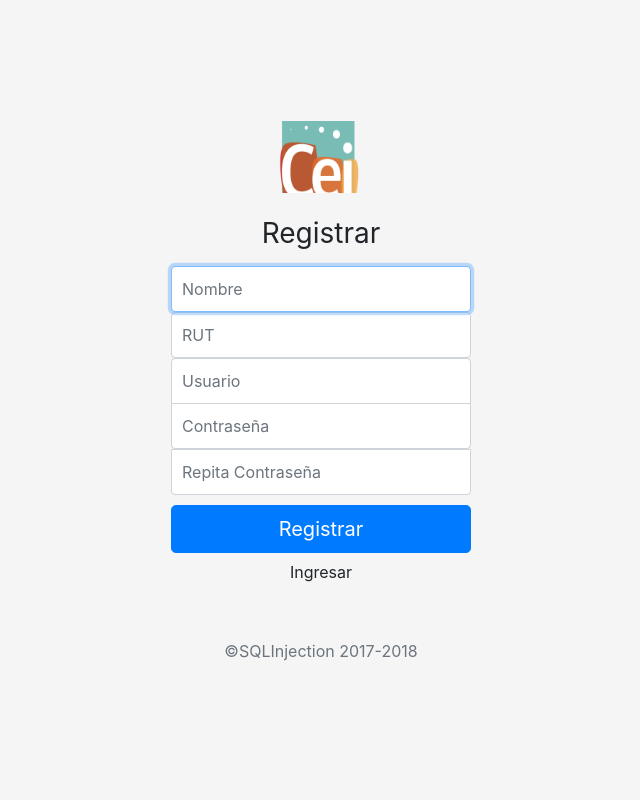
After one commit to DCC-CC4401/2018-1-SQL-Injection, a Django app: page /cei/register in a window 1280 px wide. The commit adds this page. Shown: the whole page, without its empty margins (319-959 px from the left). Run offline with Django 3.2, Linux system fonts and the light colour scheme; some libraries are stand-ins or nearby versions.

Commit message:
register

```diff
--- /dev/null
+++ b/inventario_cei/templates/register.html
@@ -0,0 +1,117 @@
+{# Load the tag library #}
+
+<script src="https://ajax.googleapis.com/ajax/libs/jquery/3.3.1/jquery.min.js"></script>
+
+{% load bootstrap4 %}
+
+{# Load CSS and JavaScript #}
+{% bootstrap_css %}
+{% bootstrap_javascript %}
+{% load static %}
+
+<style>
+html,body {
+  height: 100%;
+}
+
+body {
+  display: -ms-flexbox;
+  display: flex;
+  -ms-flex-align: center;
+  align-items: center;
+  padding-top: 40px;
+  padding-bottom: 40px;
+  background-color: #f5f5f5;
+}
+
+.form-signin {
+  width: 100%;
+  max-width: 330px;
+  padding: 15px;
+  margin: auto;
+}
+.form-signin .checkbox {
+  font-weight: 400;
+}
+.form-signin .form-control {
+  position: relative;
+  box-sizing: border-box;
+  height: auto;
+  padding: 10px;
+  font-size: 16px;
+}
+.form-signin .form-control:focus {
+  z-index: 2;
+}
+.form-signin input[type="email"] {
+  margin-bottom: -1px;
+  border-bottom-right-radius: 0;
+  border-bottom-left-radius: 0;
+}
+.form-signin input[type="password"] {
+  border-top-left-radius: 0;
+  border-top-right-radius: 0;
+}
+.btn-block {
+    margin-top: 10px
+}
+
+</style>
+
+<body class="text-center">
+    <form class="form-signin" method="POST" action="register" >
+        {% csrf_token %}
+        <img class="mb-4" src="{% static '/logo.png' %}" alt="" width="100" height="72">
+        <h1 class="h3 mb-3 font-weight-normal">Registrar</h1>
+        {% if error %}
+        <div class="alert alert-danger" role="alert">
+            <strong>Error: </strong>{{error}}
+        </div>
+        {%endif%}
+        {% if success %}
+        <div class="alert alert-success" role="alert">
+            <strong></strong>{{success}}
+        </div>
+        {%endif%}
+        <!-- nombre -->
+        <label for="inputName" class="sr-only">Nombre</label>
+        <input id="inputName" class="form-control" placeholder="Nombre" required="" autofocus="" type="text" name="name">
+
+        <!-- RUT -->
+        <label for="inputRut" class="sr-only">RUT</label>
+        <input id="inputRut" class="form-control" placeholder="RUT" required="" autofocus="" type="text" name="rut">
+
+        <!-- email -->
+        <label for="inputEmail" class="sr-only">Correo</label>
+        <input id="inputEmail" class="form-control" placeholder="Usuario" required="" autofocus="" type="email" name="email">
+
+        <!-- password -->
+        <label for="inputPassword" class="sr-only">Contrase&ntilde;a</label>
+        <input id="inputPassword" class="form-control" placeholder="Contrase&ntilde;a" required="" type="password" name="password">
+
+        <label for="inputRePassword" class="sr-only">ReContrase&ntilde;a</label>
+        <input id="inputRePassword" class="form-control" placeholder="Repita Contrase&ntilde;a" required="" type="password" name="re_password">
+
+        <button class="btn btn-lg btn-primary btn-block" type="submit">Registrar</button>
+
+        <a class="btn btn-default" href="/cei/login" >Ingresar</a>
+
+        <p class="mt-5 mb-3 text-muted">©SQLInjection 2017-2018</p>
+    </form>
+</body>
+
+<script>
+var password = document.getElementById("inputPassword")
+  , confirm_password = document.getElementById("inputRePassword");
+
+function validatePassword(){
+  if(password.value != confirm_password.value) {
+    confirm_password.setCustomValidity("Contrasenas no coinciden");
+  } else {
+    confirm_password.setCustomValidity('');
+  }
+}
+
+password.onchange = validatePassword;
+confirm_password.onkeyup = validatePassword;
+</script>
--- a/inventario_cei/testdata.py
+++ b/inventario_cei/testdata.py
@@ -33,9 +33,9 @@ def createReservations(clients, halls):
 
 def createClient():
     data = [
-        {'rut': 987654331, 'username': 'bart', 'email': 'bart@simpson.net', 'password':'12345678', 'name': 'bart simpson'},
-        {'rut': 387654322, 'username': 'lisa', 'email': 'lisa@simpson.net', 'password':'12345678', 'name': 'bart simpson'},
-        {'rut': 487654313, 'username': 'milhouse', 'email': 'milhouse@simpson.net', 'password':'12345678', 'name': 'bart simpson'},
+        {'rut': 987654331, 'username': 'bart@simpson.net', 'email': 'bart@simpson.net', 'password':'12345678', 'name': 'bart simpson'},
+        {'rut': 387654322, 'username': 'lisa@simpson.net', 'email': 'lisa@simpson.net', 'password':'12345678', 'name': 'bart simpson'},
+        {'rut': 487654313, 'username': 'milhouse@simpson.net', 'email': 'milhouse@simpson.net', 'password':'12345678', 'name': 'bart simpson'},
     ]
     datas = []
     for d in data:
--- a/inventario_cei/urls.py
+++ b/inventario_cei/urls.py
@@ -6,6 +6,7 @@ urlpatterns = [
     # long
     path('login', views.handleLogin, name='handleLogin'),
     path('logout', views.handleLogout, name='handleLogout'),
+    path('register', views.handleRegister, name='handleRegister'),
     # helping urls
     path('testdata', views.testdata, name='testdata'),
     path('createtestdata', views.createtestdata, name='createtestdata')
--- a/inventario_cei/views.py
+++ b/inventario_cei/views.py
@@ -19,6 +19,62 @@ from inventario_cei.models import Reserve
 from inventario_cei.models import Profile
 
 from .testdata import createClient,createHalls,createReservations,createObjects
+
+# register
+def handleRegister(request):
+    if request.user.is_authenticated:
+        return HttpResponseRedirect('/userprofile')
+
+    context = {}
+    if request.method == 'GET':
+        template = loader.get_template('register.html')
+        return HttpResponse(template.render(context, request))
+
+    if request.method != 'POST':
+        return HttpResponseRedirect('/cei/register')
+
+    name = request.POST['name']
+    rut = request.POST['rut']
+    email = request.POST['email']
+    password = request.POST['password']
+    re_password = request.POST['re_password']
+
+    if password != re_password:
+        context = {'error': 'Contrase&ntilde;as no coinciden'}
+        template = loader.get_template('register.html')
+        return HttpResponse(template.render(context, request))
+
+
+    if User.objects.filter(username=email).exists():
+        context = {'error': 'Usuario "%s" ya existe' %email }
+        template = loader.get_template('register.html')
+        return HttpResponse(template.render(context, request))
+
+
+    user, created = User.objects.get_or_create(
+                            username=email,
+                            email=email
+                        )
+
+
+    if created:
+        profile = Profile()
+        user.set_password(password)
+        user.save()
+        profile.user = user
+        profile.name = name
+        profile.rut = rut
+        profile.mail = email
+        profile.save()
+        # success
+        context = {'success': 'Usuario "%s" exitosamente registrado' %email }
+        template = loader.get_template('register.html')
+        return HttpResponse(template.render(context, request))
+    else:
+        # error
+        context = {'error': 'Un error inesperado ha sucedido'}
+        template = loader.get_template('register.html')
+        return HttpResponse(template.render(context, request))
 
 
 # login
@@ -45,6 +101,13 @@ def handleLogin(request):
         template = loader.get_template('login.html')
         return HttpResponse(template.render(context, request))
 
+# logout
+def handleLogout(request):
+    if not request.user.is_authenticated:
+        return HttpResponseRedirect('/userprofile')
+
+    logout(request)
+    return HttpResponseRedirect('/cei/login')
 
 def handleLogout(request):
     if not request.user.is_authenticated:
```
Also changed, not shown: inventario_cei/templates/login.html (+6 -3 lines).
